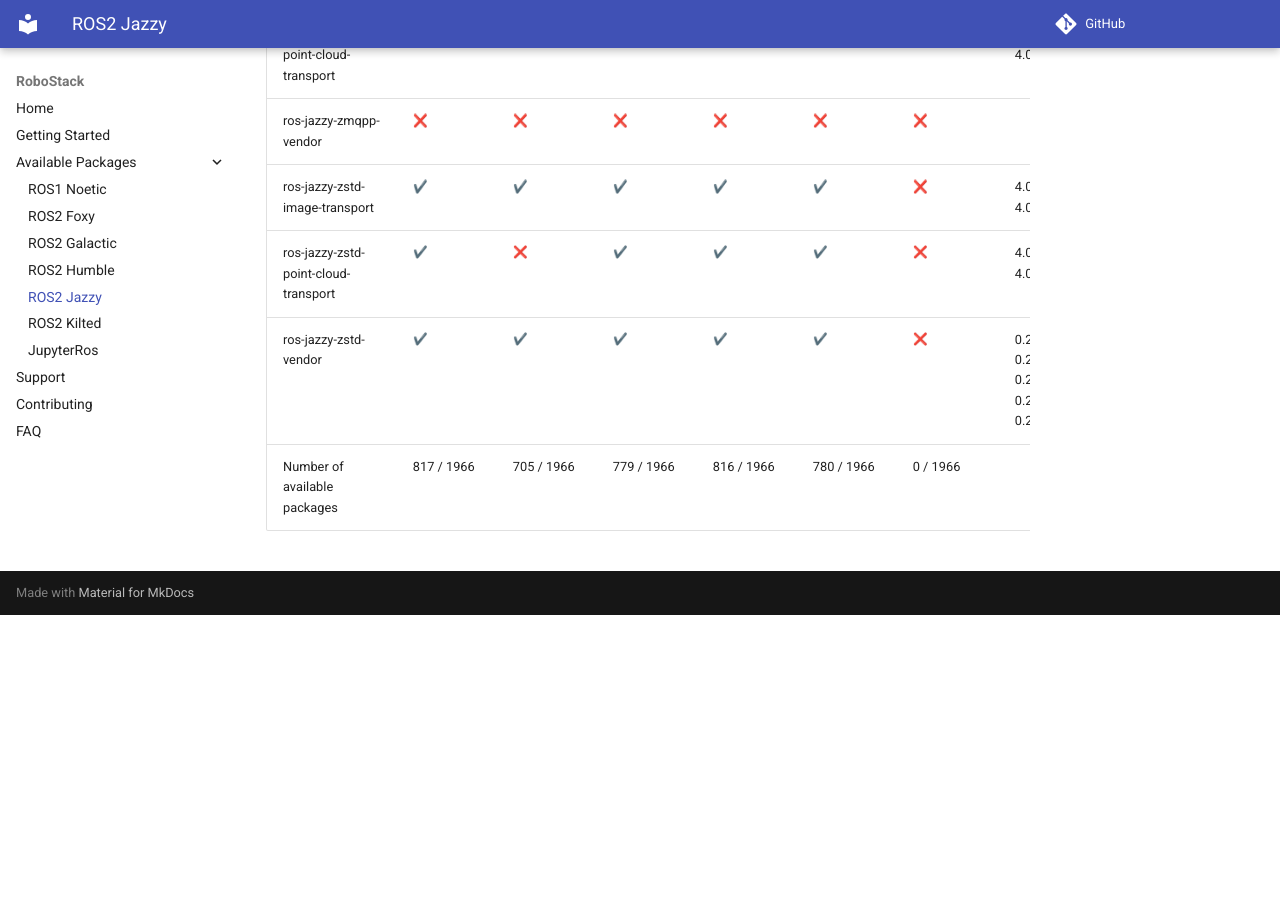
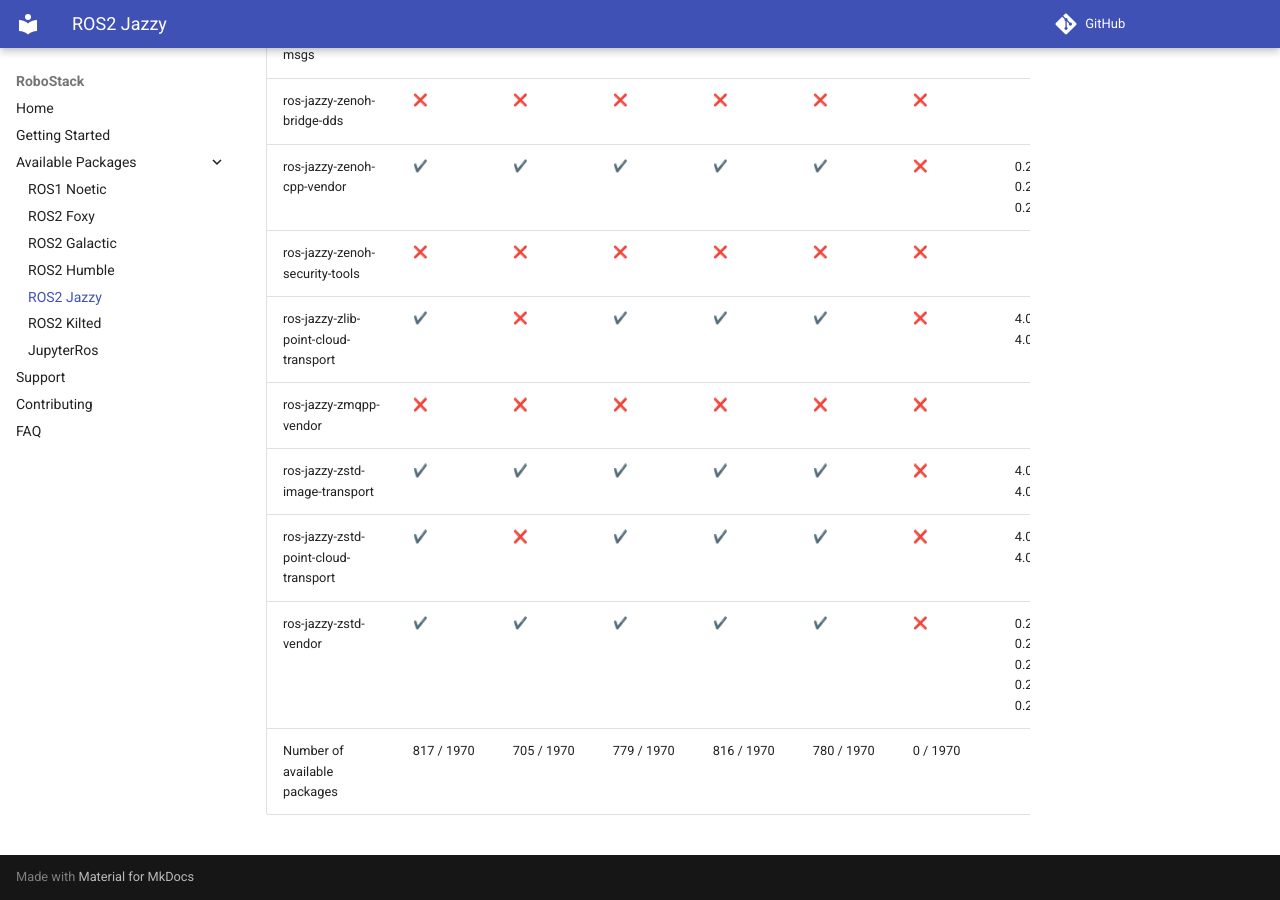
Before and after one commit to RoboStack/robostack.github.io, an MkDocs documentation site: the page built from docs/jazzy.md, in a window 1280 px wide and 900 px high, scrolled down 162757 px. Built offline with MkDocs 1.6.1 and Material for MkDocs 9.7.7, drawn with Linux system fonts in a browser that asks for light colours; emoji names are drawn with the system emoji font; comment, search, counter and statistics services are not loaded; before the commit the page ends 163372 px from its top, so only the background shows below that; some of the changed text lies outside the part shown.

Commit message:
Update tables

```diff
--- a/docs/jazzy.md
+++ b/docs/jazzy.md
@@ -1966,4 +1970,4 @@
 | ros-jazzy-zstd-image-transport | :heavy_check_mark: { data-sort='1' } | :heavy_check_mark: { data-sort='1' } | :heavy_check_mark: { data-sort='1' } | :heavy_check_mark: { data-sort='1' } | :heavy_check_mark: { data-sort='1' } | :x: { data-sort='0' } | 4.0.3, 4.0.4, 4.0.5, 4.0.6  |
 | ros-jazzy-zstd-point-cloud-transport | :heavy_check_mark: { data-sort='1' } | :x: { data-sort='0' } | :heavy_check_mark: { data-sort='1' } | :heavy_check_mark: { data-sort='1' } | :heavy_check_mark: { data-sort='1' } | :x: { data-sort='0' } | 4.0.1, 4.0.2, 4.0.3  |
 | ros-jazzy-zstd-vendor | :heavy_check_mark: { data-sort='1' } | :heavy_check_mark: { data-sort='1' } | :heavy_check_mark: { data-sort='1' } | :heavy_check_mark: { data-sort='1' } | :heavy_check_mark: { data-sort='1' } | :x: { data-sort='0' } | 0.26.3, 0.26.6, 0.26.7, 0.26.8, 0.26.9  |
-| Number of available packages |  817 / 1966 | 705 / 1966 | 779 / 1966 | 816 / 1966 | 780 / 1966 | 0 / 1966 |
+| Number of available packages |  817 / 1970 | 705 / 1970 | 779 / 1970 | 816 / 1970 | 780 / 1970 | 0 / 1970 |
```
Also changed, not shown: other parts of docs/jazzy.md (+4 -0 lines).
